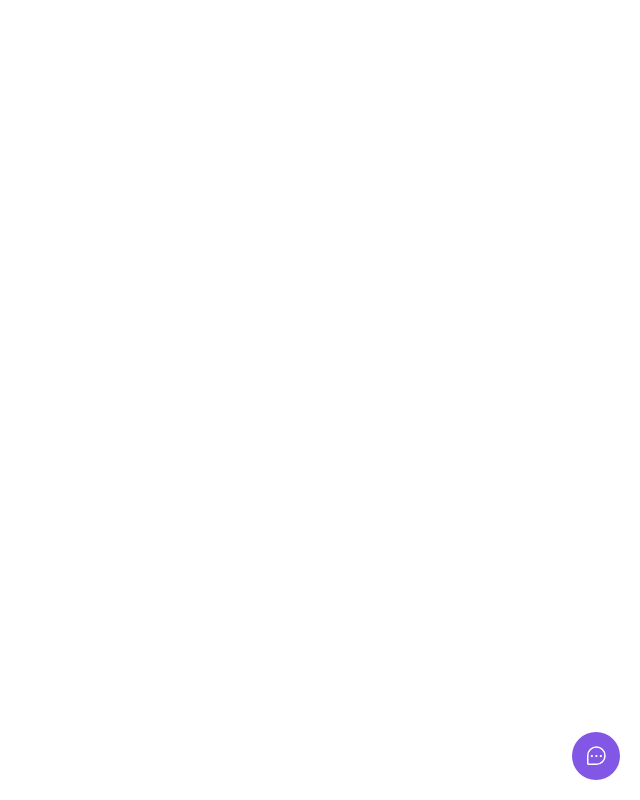
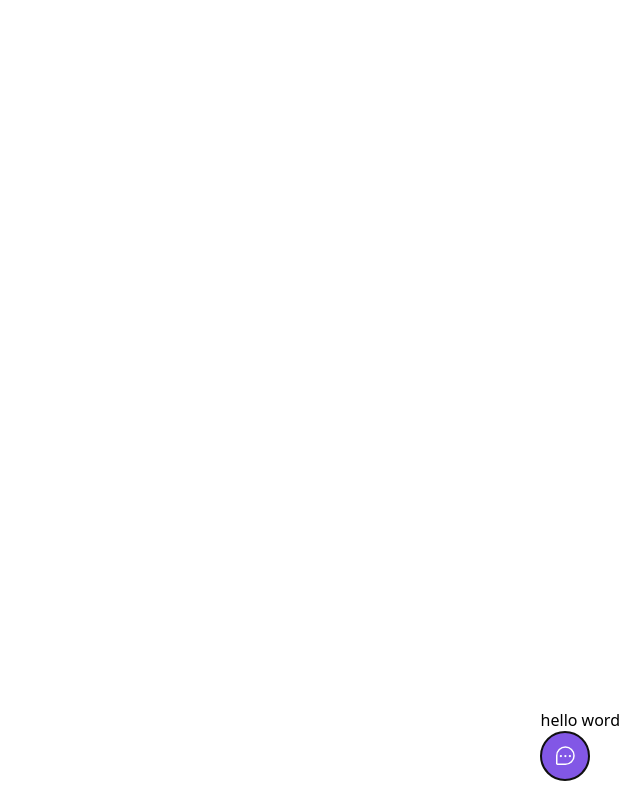
Before and after one commit to joaoMarinho94/nlw_return, a React (Vite) app: page / in a window 1280 px wide. Both pictures are taken after a click on the button "Feedback". Shown: the whole page, without its empty margins (640-1280 px from the left). Built offline with nearby package versions, Linux system fonts and the light colour scheme.

Commit message:
feat: add Popover in Widget component

```diff
--- a/package.json
+++ b/package.json
@@ -11,6 +11,7 @@
     "type-check": "tsc"
   },
   "dependencies": {
+    "@headlessui/react": "^1.6.1",
     "phosphor-react": "^1.4.1",
     "react": "^17.0.2",
     "react-dom": "^17.0.2"
--- a/src/components/Widget.tsx
+++ b/src/components/Widget.tsx
@@ -1,17 +1,20 @@
+import { Popover } from '@headlessui/react';
 import { ChatTeardropDots } from 'phosphor-react';
 import React from 'react';
 
 export function Widget() {
   return (
-    <div className="absolute bottom-5 right-5">
-      <button className="bg-brand-500 rounded-full px-3 h-12 text-white flex items-center group">
+    <Popover className="absolute bottom-5 right-5">
+      <Popover.Panel>hello word</Popover.Panel>
+
+      <Popover.Button className="bg-brand-500 rounded-full px-3 h-12 text-white flex items-center group">
         <ChatTeardropDots className="w-6 h-6" />
 
         <span className="max-w-0 overflow-hidden group-hover:max-w-xs transtion-all duration-500 ease-linear">
           <span className="pl-2"></span>
           Feedback
         </span>
-      </button>
-    </div>
+      </Popover.Button>
+    </Popover>
   );
 }
```
Also changed, not shown: 1 other file (tests, documents, lock files or other folders).
